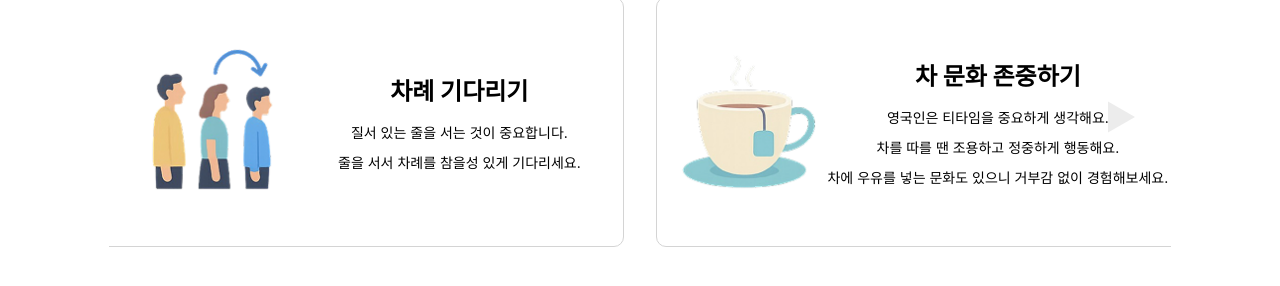
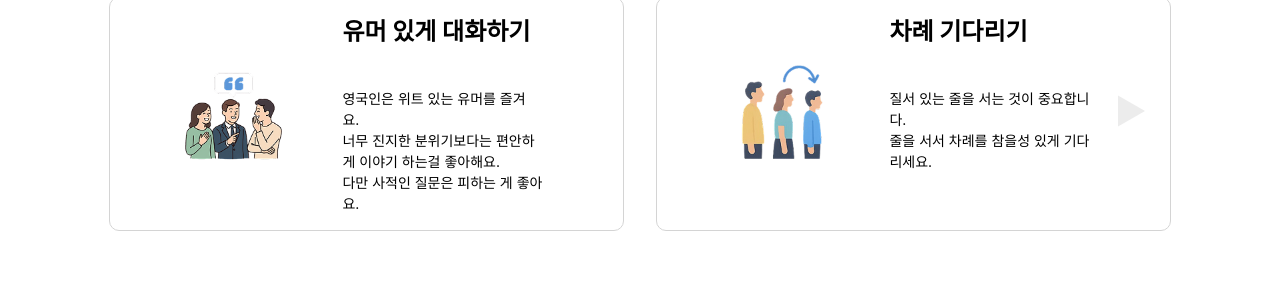
Before and after one commit to FRONTENDBOOTCAMP-14th/NETFLEX, a website built with Vite: page src/components/etiquette/etiquette.html in a window 1280 px wide. Shown: the part 116-402 px from the top of the page. Built offline with nearby package versions, Linux system fonts and the light colour scheme; files whose address does not match are found by name.

Commit message:
fix : 에티켓 그림이미지 표시 수정 - 그림 이미지 경로 수정 - 카드내 css 배치 그리드로 수정 - css내 카드이미지 내용에 따라 크기생성 이슈 수정 - js로 각 카드에 tab 이동 가능하게 수정 - js 캐러셀 동작 수정

```diff
--- a/src/components/etiquette/etiquette-data.json
+++ b/src/components/etiquette/etiquette-data.json
@@ -44,7 +44,7 @@
         "차 안에선 운전을 멈추고 라디오 정보를 들어요.",
         "엘리베이터는 가장 가까운 층에서 내려요."
       ],
-      "image":"etiquette-japan-1_1x.webp"
+      "image":"etiquette-jp-1_1x.webp"
     },
     {
       "title": "현금 사용 선호",
@@ -52,7 +52,7 @@
         "신용카드보다 현금을 선호하는 상점이 많아요.",
         "작은 가게나 자판기는 대부분 현금만 받아요."
       ],
-      "image":"etiquette-japan-2_1x.webp"
+      "image":"etiquette-jp-2_1x.webp"
     },
     {
       "title": "대중교통 예절",
@@ -60,7 +60,7 @@
         "가방은 팔에 걸거나 손에 드는 것이 예의에요.",
         "전화는 진동으로, 통화는 자제해주세요."
       ],
-      "image":"etiquette-japan-3_1x.webp"
+      "image":"etiquette-jp-3_1x.webp"
     },
     {
       "title": "에스컬레이터 예절",
@@ -68,6 +68,6 @@
         "오사카는 오른쪽, 도쿄는 왼쪽에 서 있어요.",
         "급한 사람을 위해 한쪽은 비워둡니다."
       ],
-      "image":"etiquette-japan-4_1x.webp" }
+      "image":"etiquette-jp-4_1x.webp" }
   ]
 }
--- a/src/components/etiquette/etiquette.css
+++ b/src/components/etiquette/etiquette.css
@@ -102,32 +102,39 @@ summary::-webkit-details-marker {
 
 .etiquette__cards {
   display: flex;
-  width: calc(100% * 4 );
-  max-height: 300px;
+  align-items: stretch;
+  width: 100%;
+  max-height: 250px;
+  min-height: 200px;
+  gap: 2rem;
   transition: transform 0.4s ease;
-  transform: 0;
-  gap: 2rem;
+  will-change: transform;
 }
 
 .etiquette__card {
-  display: flex;
-  overflow: hidden;
-  flex: 0 0 25%;
+  display: grid;
+  grid-template-columns: 4.5fr 5.5fr;
+  grid-template-rows: 3fr 7fr;
+
+  flex: 0 0 100%; /* 유지할것! */
   padding: 1rem;
+  height: auto;
   border: 1px solid var(--gray-300);
   border-radius: 10px;
-  justify-content:space-around;
-  align-items: center;
+  box-sizing: border-box;
+  overflow: hidden;
 }
 
 .etiquette-img {
-  display: flex;
-  width: 30%;
-  height: 80%;
+  grid-row: 1 / span 2;
+  height: 100%;
+  align-self: center;
+  justify-self: center;
   min-width: 80px;
   background-repeat: no-repeat;
   background-position: center;
   background-size: contain;
+  word-break: keep-all;
 }
 
 /* 개별 카드 이미지 삽입 */
@@ -145,18 +152,32 @@ summary::-webkit-details-marker {
 }
 
 .etiquette__cardTxt {
-  text-align: start;
+  grid-column: 2 / 3;
+  display: contents;
+  height: 100%;
 
-  h4 {
-    font-size: var(--fontSize26);
+  & h4 {
+    grid-column: 2 / 3;
+    grid-row: 1 / 2;
+    font-size: var(--fontSize16);
+    word-break: keep-all;
   }
+}
 
-  p {
-    margin-top: 1rem;
-    font-size: var(--fontSize12);
-    white-space: pre-line;
-    line-height: 1;
-  }
+.etiquette__card-desc {
+  grid-column: 2 / 3;
+  grid-row: 2 / 3;
+  display: -webkit-box;
+  -webkit-box-orient: vertical;
+  -webkit-line-clamp: 6;
+  overflow: hidden;
+  padding-top: 1em;;
+  text-overflow: ellipsis;
+  white-space: pre-line;
+  line-height: 1.5;
+  max-width: 120px;
+  font-size: var(--fontSize12);
+
 }
 
 /* 카드 nav 버튼 */
@@ -184,63 +205,24 @@ summary::-webkit-details-marker {
 }
 
 @media (min-width: 768px) {
-  .etiquette__cards {
-    justify-content: center;
-    width: calc(25% * 4 );
-    height: 31.25dvh;
-  }
+
   .etiquette__card {
-    flex: 0 0 47%;
+    flex: 0 0 calc((100% - 2rem) / 2); /* 꼭 유지! */
   }
 
-  .prev {
-    left:10px;
+  .etiquette-img {
+    min-width: 100px;
   }
 
-  .next {
-    right: 10px;
+  .etiquette__cardTxt  h4 {
+    font-size: var(--fontSize24);
   }
+  .etiquette__card-desc {
+    max-width: 200px;
+    font-size: var(--fontSize14);
 
-  .etiquette__cardTxt {
-    text-align: center;
 
-    h4 {
-      font-size: var(--fontSize24);
-      }
-
-    p {
-      font-size: var(--fontSize14);
-      }
-  }
+  .prev { left: 20px; }
+  .next { right: 20px; }
 }
-
-@media (min-width: 1280px) {
-  .etiquette__cards {
-    justify-content: center;
-    width: calc(25% * 4 );
-    height: 31.25dvh;
-  }
-   .etiquette__card {
-    flex: 0 0 50%;
-  }
-
-  .prev {
-    left: 20px;
-  }
-
-  .next {
-    right: 20px;
-  }
-
-  .etiquette__cardTxt {
-    text-align: center;
-
-    h4 {
-      font-size: var(--fontSize24);
-    }
-
-    p {
-      font-size: var(--fontSize14);
-    }
-  }
 }
--- a/src/components/etiquette/etiquette.html
+++ b/src/components/etiquette/etiquette.html
@@ -24,9 +24,15 @@
       </div>
 
       <div class="etiquette__contents">
-          <button type="button" class="etiquette__nav prev" aria-label="이전 탐색">
-            <svg xmlns="http://www.w3.org/2000/svg" width="27" height="32" viewBox="0 0 27 32" fill="none">
-            <path d="M2.97308e-05 16L27 0.411544L27 31.5885L2.97308e-05 16Z" fill="#D9D9D9" fill-opacity="0.5"/>
+          <button type="button" class="etiquette__nav prev" aria-hidden="true">
+            <svg xmlns="http://www.w3.org/2000/svg"
+            width="27"
+            height="32"
+            viewBox="0 0 27 32"
+            fill="none">
+            <path d="M2.97308e-05 16L27 0.411544L27 31.5885L2.97308e-05 16Z"
+            fill="#D9D9D9"
+            fill-opacity="0.5"/>
             </svg>
           </button>
 
@@ -37,7 +43,7 @@
                 <span class="etiquette-img card-01"></span>
                 <div class="etiquette__cardTxt">
                   <h4>유머 있게 대화하기</h4>
-                  <p>영국인은 위트 있는 유머를 즐겨요.
+                  <p class="etiquette__card-desc">영국인은 위트 있는 유머를 즐겨요.
                   너무 진지한 분위기보다는
                   편안하게 이야기 하는걸 좋아해요.
                   다만 사적인 질문은
@@ -49,7 +55,7 @@
                 <span class="etiquette-img card-02"></span>
                 <div class="etiquette__cardTxt">
                   <h4>차례 기다리기</h4>
-                  <p>질서 있는 줄을
+                  <p class="etiquette__card-desc">질서 있는 줄을
                     서는 것이 중요합니다.
                     줄을 서서 차례를
                     참을성 있게 기다리세요.
@@ -61,13 +67,7 @@
                 <span class="etiquette-img card-03"></span>
                 <div class="etiquette__cardTxt">
                   <h4>차 문화 존중하기</h4>
-                  <p>영국인은 티타임을
-                    중요하게 생각해요.
-                    차를 따를 땐 조용하고
-                    신중하게 행동해요.
-                    차에 우유를 넣는
-                    문화도 있으니
-                    거부감 없이 경험해보세요.
+                  <p class="etiquette__card-desc">
                   </p>
                 </div>
                 </li>
@@ -76,7 +76,7 @@
                 <span class="etiquette-img card-04"></span>
                 <div class="etiquette__cardTxt">
                   <h4>식사 매너</h4>
-                  <p>포크는 왼손, 나이프는
+                  <p class="etiquette__card-desc">포크는 왼손, 나이프는
                     오른손이 기본이에요.
                     입 안에 음식이
                     있을 땐 말을 삼가하고
@@ -88,15 +88,19 @@
               </ul>
             </div>
 
-          <button type="button" class="etiquette__nav next" aria-label="다음 탐색">
-            <svg xmlns="http://www.w3.org/2000/svg" width="27" height="32" viewBox="0 0 27 32" fill="none">
-            <path d="M27 16L2.90494e-05 31.5885L3.04122e-05 0.411542L27 16Z" fill="#D9D9D9" fill-opacity="0.5"/>
+          <button type="button" class="etiquette__nav next" aria-hidden="true">
+            <svg xmlns="http://www.w3.org/2000/svg"
+            width="27"
+            height="32"
+            viewBox="0 0 27 32"
+            fill="none">
+            <path d="M27 16L2.90494e-05 31.5885L3.04122e-05 0.411542L27 16Z"
+            fill="#D9D9D9"
+            fill-opacity="0.5"/>
             </svg>
           </button>
       </div>
     </section>
 
-
-
   </body>
 </html>
--- a/src/components/etiquette/etiquette.js
+++ b/src/components/etiquette/etiquette.js
@@ -1,101 +1,99 @@
-document.addEventListener("DOMContentLoaded", () => {
+document.addEventListener('DOMContentLoaded', () => {
 
   //  변수 선언
-  const etiquette = document.querySelector(".etiquette");
-  const cardContainer = document.querySelector(".etiquette__cards");
-  const prevButton = etiquette.querySelector(".etiquette__nav.prev");
-  const nextButton = etiquette.querySelector(".etiquette__nav.next");
-  const summary = document.querySelector(".etiquette__label");
-  const buttons = document.querySelectorAll(".etiquette__options button");
+  const etiquette = document.querySelector('.etiquette');
+  const cardContainer = document.querySelector('.etiquette__cards');
+  const prevButton = etiquette.querySelector('.etiquette__nav.prev');
+  const nextButton = etiquette.querySelector('.etiquette__nav.next');
+  const summary = document.querySelector('.etiquette__label');
+  const buttons = document.querySelectorAll('.etiquette__options button');
 
   let cardData = {};
-  let cards = [];
   let currentIndex = 0;
   let cardsPerView = 1;
   let maxIndex = 0;
 
   // 뷰포트에 따라 보여질 카드 수 (반응형)
   function showCard() {
-    const width = window.innerWidth;
-    if (width <= 375) return 1;
-    if (width <= 1028) return 2;
-    return 2;
+    return window.innerWidth >= 768 ? 2 : 1;
   }
 
   // 카드 너비 + gap 계산
   function getCardWidthWithGap() {
-    const card = cards[0];
-    const style = window.getComputedStyle(cardContainer);
-    const gap = parseFloat(style.gap) || 0;
+    const card = cardContainer.querySelector('.etiquette__card');
+    if (!card) return 0;
+    const gap = parseFloat(getComputedStyle(cardContainer).gap) || 0;
     return card.offsetWidth + gap;
   }
 
   // 슬라이드 이동
   function moveSlide() {
+    const cards = cardContainer.querySelectorAll('.etiquette__card');
     if (!cards.length) return;
     const moveX = getCardWidthWithGap() * currentIndex * -1;
     cardContainer.style.transform = `translateX(${moveX}px)`;
 
     // 버튼 표시 조건
-    prevButton.style.visibility = currentIndex === 0 ? "hidden" : "visible";
-    nextButton.style.visibility = currentIndex >= maxIndex ? "hidden" : "visible";
+    prevButton.style.visibility = currentIndex === 0 ? 'hidden' : 'visible';
+    nextButton.style.visibility = currentIndex >= maxIndex ? 'hidden' : 'visible';
   }
 
   // 캐러셀 상태 갱신
   function updateCarouselState() {
-    cards = cardContainer.querySelectorAll(".etiquette__card");
+    const cards = cardContainer.querySelectorAll('.etiquette__card');
     cardsPerView = showCard();
     maxIndex = Math.max(0, cards.length - cardsPerView);
-    currentIndex = 0;
+    if (currentIndex > maxIndex) currentIndex = maxIndex;
     moveSlide();
   }
 
   // 버튼 클릭 이동 이벤트
-  prevButton.addEventListener("click", () => {
-    if (currentIndex > 0) {
-      currentIndex--;
-      moveSlide();
-    }
+  prevButton.addEventListener('click', () => {
+    currentIndex = Math.max(0, currentIndex - cardsPerView);
+    moveSlide();
   });
 
-  nextButton.addEventListener("click", () => {
-    if (currentIndex < maxIndex) {
-      currentIndex++;
-      moveSlide();
-    }
+  nextButton.addEventListener('click', () => {
+    currentIndex = Math.min(maxIndex, currentIndex + cardsPerView);
+    moveSlide();
   });
 
+  // 버튼은 접근성 제외
+  prevButton.setAttribute('tabindex', '-1');
+  nextButton.setAttribute('tabindex', '-1');
+
   // 리사이즈 대응
-  window.addEventListener("resize", () => {
+  window.addEventListener('resize', () => {
     updateCarouselState();
   });
 
   // 나라 선택 드롭다운 핸들러
   function renderCards(country) {
-    const cardList = document.querySelector(".etiquette__cards");
-    cardList.innerHTML = "";
+    const cardList = document.querySelector('.etiquette__cards');
+
+    cardList.innerHTML = '';
 
     cardData[country].forEach(card => {
-      const li = document.createElement("li");
-      li.className = "etiquette__card";
+      const li = document.createElement('li');
+      li.className = 'etiquette__card';
+      li.setAttribute('tabindex', '0');
 
-      const imgSpan = document.createElement("span");
-      imgSpan.className = "etiquette-img";
-      imgSpan.style.backgroundImage = `url(../../assets/images/${card.image})`;
+      const imgSpan = document.createElement('span');
+      imgSpan.className = 'etiquette-img';
+      imgSpan.style.backgroundImage = `url(../../assets/images/etiquette/${card.image})`;
 
-      const textContainer = document.createElement("div");
-      textContainer.className = "etiquette__cardTxt";
+      const textContainer = document.createElement('div');
+      textContainer.className = 'etiquette__cardTxt';
 
-      const h4 = document.createElement("h4");
+      const h4 = document.createElement('h4');
       h4.textContent = card.title;
       textContainer.appendChild(h4);
 
       if (Array.isArray(card.desc)) {
-        card.desc.forEach(line => {
-          const p = document.createElement("p");
-          p.textContent = line;
-          textContainer.appendChild(p);
-        });
+        const p = document.createElement('p');
+        p.classList.add('etiquette__card-desc');
+        p.innerText = card.desc.join('\n');
+        textContainer.appendChild(p);
       }
 
       li.appendChild(imgSpan);
@@ -107,25 +105,27 @@ document.addEventListener("DOMContentLoaded", () => {
   }
 
   // JSON 불러오기 + 버튼 이벤트 연결
-  fetch("./etiquette-data.json")
+  fetch('./etiquette-data.json')
     .then(response => response.json())
     .then(data => {
       cardData = data;
 
       buttons.forEach(button => {
-        button.addEventListener("click", () => {
+        button.addEventListener('click', () => {
           const selected = button.textContent.trim();
           summary.textContent = selected;
           renderCards(selected);
 
-          const details = button.closest("details");
-          if (details) details.removeAttribute("open");
+          const details = button.closest('details');
+          if (details) details.removeAttribute('open');
         });
       });
 
       // 초기 로딩 시 첫 국가 표시 (예: 첫 버튼 기준)
       const firstCountry = buttons[0].textContent.trim();
+      if (firstCountry) {
       summary.textContent = firstCountry;
       renderCards(firstCountry);
+      }
     });
 });
```
